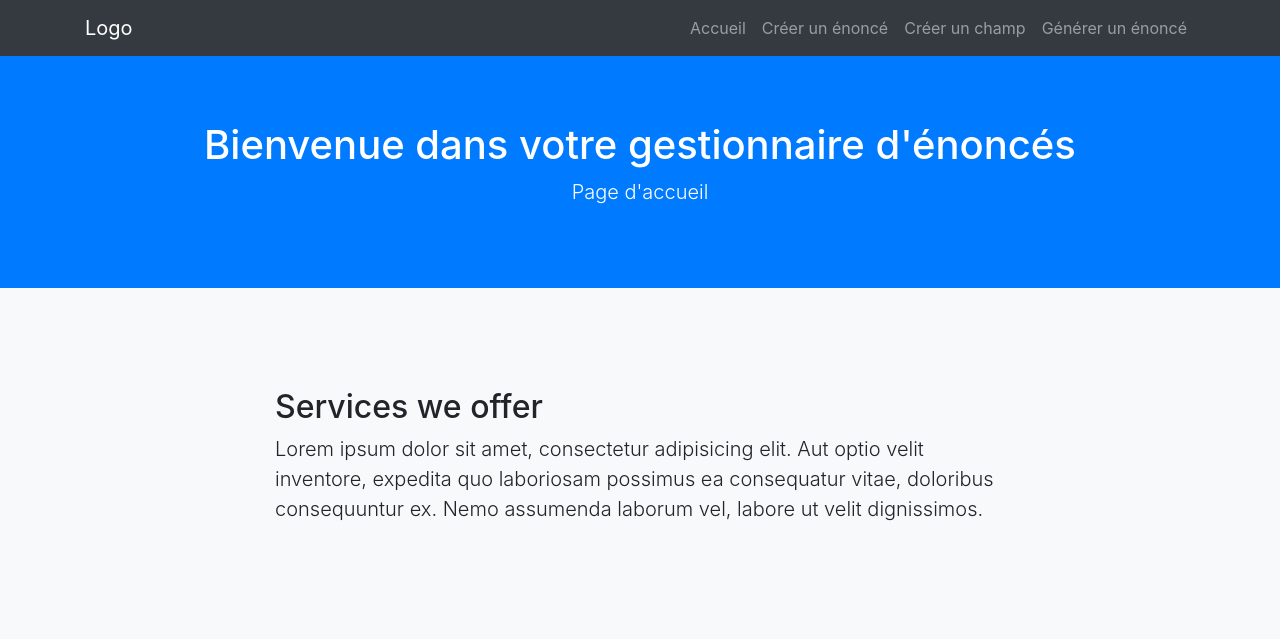
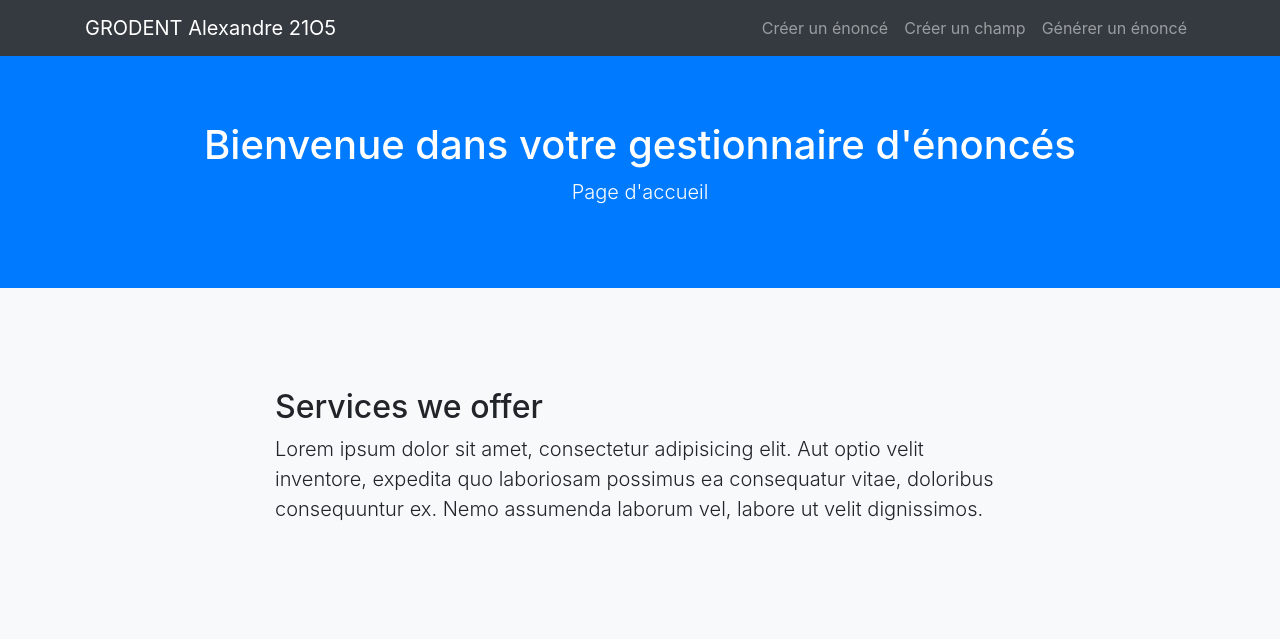
Before and after one commit to alexandregdnt/web-dossier-juin, a PHP site: page / in a window 1280 px wide. Shown: the top 639 px of the page. Run offline with PHP 8.4, Linux system fonts and the light colour scheme.

Commit message:
:lipstick: Add .enonce css class and Remove home link from the menu

```diff
--- a/assets/css/style.css
+++ b/assets/css/style.css
@@ -5,3 +5,9 @@ header {
 section {
     padding: 100px 0;
 }
+
+.enonce {
+    background-color: #A4A4A4FF;
+    border: 1px solid #737373;
+    border-radius: 8px;
+}
--- a/html_partials/menu.php
+++ b/html_partials/menu.php
@@ -1,15 +1,12 @@
 <!-- Navigation -->
 <nav class="navbar navbar-expand-lg navbar-dark bg-dark fixed-top" id="mainNav">
     <div class="container">
-        <a class="navbar-brand" href="./">Logo</a>
+        <a class="navbar-brand" href="./">GRODENT Alexandre 21O5</a>
         <button class="navbar-toggler" type="button" data-toggle="collapse" data-target="#navbarResponsive" aria-controls="navbarResponsive" aria-expanded="false" aria-label="Toggle navigation">
             <span class="navbar-toggler-icon"></span>
         </button>
         <div class="collapse navbar-collapse" id="navbarResponsive">
             <ul class="navbar-nav ml-auto">
-                <li class="nav-item">
-                    <a class="nav-link" href="./">Accueil</a>
-                </li>
                 <li class="nav-item">
                     <a class="nav-link" href="./creer_enonce">Créer un énoncé</a>
                 </li>
```
